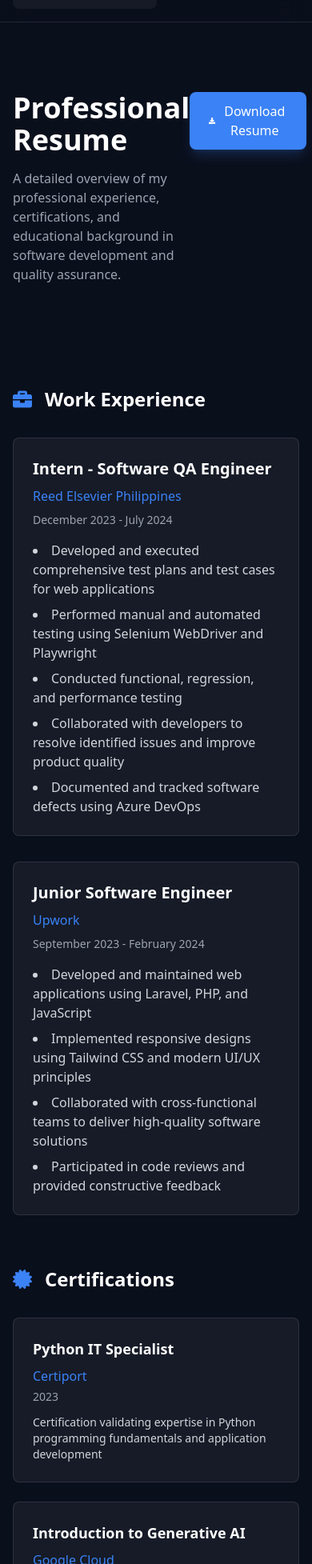
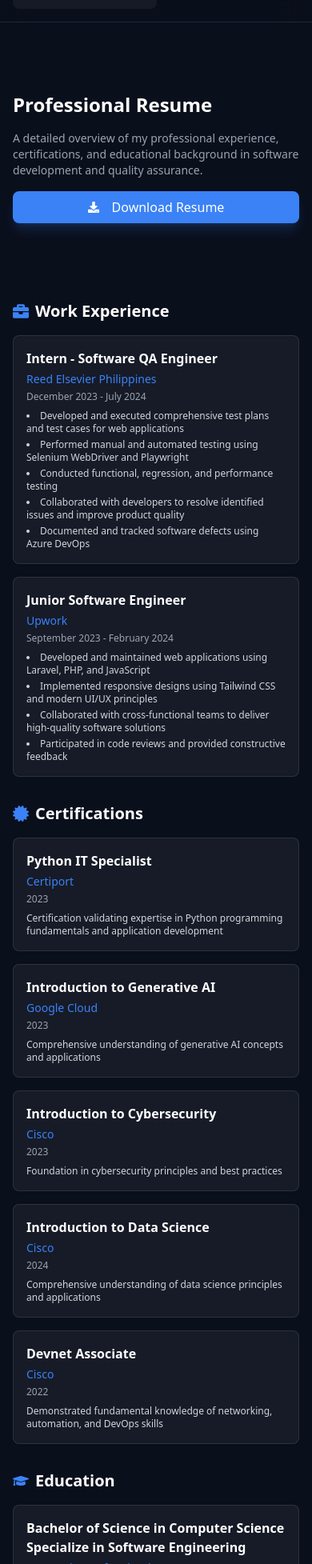
Before and after one commit to CodeDecoder13/Project-Webportfolio, a Next.js app in the folder my-app/: page /resume in a window 390 px wide. Shown: the part 45-2000 px from the top of the page at 80% size. Built offline with nearby package versions, Linux system fonts and the light colour scheme.

Commit message:
fix - testimonials responsive fix- about me context justify fix - navigation in the mobile responsiveness fix - mobile responsiveness of the resume page

```diff
--- a/my-app/src/components/Testimonials.tsx
+++ b/my-app/src/components/Testimonials.tsx
@@ -108,17 +108,17 @@ const Testimonials = () => {
               <div className="animate-spin rounded-full h-8 w-8 border-t-2 border-white"></div>
             </div>
           ) : (
-            <div className="flex gap-8">
+            <div className="flex gap-4 sm:gap-6 md:gap-8">
               {[...testimonials, ...testimonials].map((testimonial, index) => (
                 <div
                   key={`${testimonial.id}-${index}`}
-                  className="flex-shrink-0 max-w-[500px] min-w-[300px] bg-white/5 p-6 rounded-lg shadow-lg border border-white/10 hover:bg-white/10 transition-all duration-300"
+                  className="flex-shrink-0 w-[calc(100vw-4rem)] sm:w-80 md:w-96 bg-white/5 p-4 sm:p-6 rounded-lg shadow-lg border border-white/10 hover:bg-white/10 transition-all duration-300 flex flex-col"
                 >
-                  <p className="text-gray-300 mb-4 text-base leading-relaxed">{testimonial.message}</p>
+                  <p className="text-gray-300 mb-4 text-sm sm:text-base leading-relaxed overflow-y-auto max-h-40 pr-2 custom-scrollbar">{testimonial.message}</p>
                   <div className="flex items-center justify-between mt-4">
                     <div>
-                      <h4 className="text-white font-medium">{testimonial.name}</h4>
-                      <p className="text-gray-400 text-sm">{testimonial.role}</p>
+                      <h4 className="text-white font-medium text-sm sm:text-base">{testimonial.name}</h4>
+                      <p className="text-gray-400 text-xs sm:text-sm">{testimonial.role}</p>
                     </div>
                     {testimonial.linkedin_url && (
                       <a
@@ -127,7 +127,7 @@ const Testimonials = () => {
                         rel="noopener noreferrer"
                         className="text-blue-400 hover:text-blue-300 transition-colors"
                       >
-                        <FaLinkedin size={24} />
+                        <FaLinkedin size={20} className="sm:w-6 sm:h-6" />
                       </a>
                     )}
                   </div>
--- a/my-app/src/pages/resume.tsx
+++ b/my-app/src/pages/resume.tsx
@@ -114,10 +114,10 @@ const Resume = () => {
           className="bg-gradient-to-b from-background to-background/50 py-16"
         >
           <div className="max-w-7xl mx-auto px-4 sm:px-6 lg:px-8">
-            <div className="flex justify-between items-start">
-              <div>
-                <h1 className="text-4xl font-bold text-white mb-4">Professional Resume</h1>
-                <p className="text-gray-400 max-w-2xl">
+            <div className="flex flex-col sm:flex-row justify-between items-start space-y-4 sm:space-y-0">
+              <div className="w-full sm:w-2/3">
+                <h1 className="text-2xl sm:text-3xl lg:text-4xl font-bold text-white mb-4">Professional Resume</h1>
+                <p className="text-sm sm:text-base text-gray-400 max-w-2xl">
                   A detailed overview of my professional experience, certifications, and educational background
                   in software development and quality assurance.
                 </p>
@@ -126,40 +126,40 @@ const Resume = () => {
                 whileHover={{ scale: 1.05 }}
                 whileTap={{ scale: 0.95 }}
                 onClick={handleDownload}
-                className="px-6 py-3 bg-primary text-white rounded-lg flex items-center space-x-2 hover:bg-primary/90 transition-colors shadow-lg shadow-primary/20"
+                className="w-full sm:w-auto px-4 sm:px-6 py-2 sm:py-3 bg-primary text-white rounded-lg flex items-center justify-center space-x-2 hover:bg-primary/90 transition-colors shadow-lg shadow-primary/20"
               >
-                <FaDownload className="text-sm" />
+                <FaDownload className="text-sm mr-2" />
                 <span>Download Resume</span>
               </motion.button>
             </div>
           </div>
         </motion.div>
 
-        <div className="max-w-7xl mx-auto px-4 sm:px-6 lg:px-8 py-16">
+        <div className="max-w-7xl mx-auto px-4 sm:px-6 lg:px-8 py-8 sm:py-12 lg:py-16">
           {/* Work Experience */}
           <motion.section
             initial={{ opacity: 0, y: 20 }}
             animate={{ opacity: 1, y: 0 }}
             transition={{ delay: 0.2 }}
-            className="mb-16"
+            className="mb-8 sm:mb-12 lg:mb-16"
           >
-            <div className="flex items-center mb-8">
-              <FaBriefcase className="text-primary text-2xl mr-4" />
-              <h2 className="text-2xl font-bold text-white">Work Experience</h2>
+            <div className="flex items-center mb-4 sm:mb-6 lg:mb-8">
+              <FaBriefcase className="text-primary text-xl sm:text-2xl mr-2 sm:mr-4" />
+              <h2 className="text-xl sm:text-2xl lg:text-3xl font-bold text-white">Work Experience</h2>
             </div>
-            <div className="space-y-8">
+            <div className="space-y-4 sm:space-y-6 lg:space-y-8">
               {experience.map((job, index) => (
                 <motion.div
                   key={index}
                   initial={{ opacity: 0, x: -20 }}
                   animate={{ opacity: 1, x: 0 }}
                   transition={{ delay: 0.1 * index }}
-                  className="bg-white/5 rounded-lg p-6 border border-white/10 hover:border-primary/50 transition-colors"
+                  className="bg-white/5 rounded-lg p-4 sm:p-6 border border-white/10 hover:border-primary/50 transition-colors"
                 >
-                  <h3 className="text-xl font-semibold text-white mb-2">{job.title}</h3>
-                  <p className="text-primary mb-2">{job.company}</p>
-                  <p className="text-gray-400 text-sm mb-4">{job.duration}</p>
-                  <ul className="list-disc list-inside space-y-2 text-gray-300">
+                  <h3 className="text-base sm:text-xl font-semibold text-white mb-1 sm:mb-2">{job.title}</h3>
+                  <p className="text-primary text-sm sm:text-base mb-1 sm:mb-2">{job.company}</p>
+                  <p className="text-gray-400 text-xs sm:text-sm mb-2 sm:mb-4">{job.duration}</p>
+                  <ul className="list-disc list-inside space-y-1 sm:space-y-2 text-gray-300 text-xs sm:text-base">
                     {job.description.map((item, i) => (
                       <li key={i}>{item}</li>
                     ))}
@@ -174,25 +174,25 @@ const Resume = () => {
             initial={{ opacity: 0, y: 20 }}
             animate={{ opacity: 1, y: 0 }}
             transition={{ delay: 0.4 }}
-            className="mb-16"
+            className="mb-8 sm:mb-12 lg:mb-16"
           >
-            <div className="flex items-center mb-8">
-              <FaCertificate className="text-primary text-2xl mr-4" />
-              <h2 className="text-2xl font-bold text-white">Certifications</h2>
+            <div className="flex items-center mb-4 sm:mb-6 lg:mb-8">
+              <FaCertificate className="text-primary text-xl sm:text-2xl mr-2 sm:mr-4" />
+              <h2 className="text-xl sm:text-2xl lg:text-3xl font-bold text-white">Certifications</h2>
             </div>
-            <div className="grid grid-cols-1 md:grid-cols-2 lg:grid-cols-3 gap-6">
+            <div className="grid grid-cols-1 sm:grid-cols-2 lg:grid-cols-3 gap-4 sm:gap-6">
               {certifications.map((cert, index) => (
                 <motion.div
                   key={index}
                   initial={{ opacity: 0, y: 20 }}
                   animate={{ opacity: 1, y: 0 }}
                   transition={{ delay: 0.1 * index }}
-                  className="bg-white/5 rounded-lg p-6 border border-white/10 hover:border-primary/50 transition-colors"
+                  className="bg-white/5 rounded-lg p-4 sm:p-6 border border-white/10 hover:border-primary/50 transition-colors"
                 >
-                  <h3 className="text-lg font-semibold text-white mb-2">{cert.name}</h3>
-                  <p className="text-primary mb-1">{cert.issuer}</p>
-                  <p className="text-gray-400 text-sm mb-3">{cert.date}</p>
-                  <p className="text-gray-300 text-sm">{cert.description}</p>
+                  <h3 className="text-base sm:text-lg font-semibold text-white mb-1 sm:mb-2">{cert.name}</h3>
+                  <p className="text-primary text-sm mb-1">{cert.issuer}</p>
+                  <p className="text-gray-400 text-xs sm:text-sm mb-2">{cert.date}</p>
+                  <p className="text-gray-300 text-xs sm:text-sm">{cert.description}</p>
                 </motion.div>
               ))}
             </div>
@@ -203,23 +203,21 @@ const Resume = () => {
             initial={{ opacity: 0, y: 20 }}
             animate={{ opacity: 1, y: 0 }}
             transition={{ delay: 0.6 }}
+            className="mb-8 sm:mb-12 lg:mb-16"
           >
-            <div className="flex items-center mb-8">
-              <FaGraduationCap className="text-primary text-2xl mr-4" />
-              <h2 className="text-2xl font-bold text-white">Education</h2>
+            <div className="flex items-center mb-4 sm:mb-6 lg:mb-8">
+              <FaGraduationCap className="text-primary text-xl sm:text-2xl mr-2 sm:mr-4" />
+              <h2 className="text-xl sm:text-2xl lg:text-3xl font-bold text-white">Education</h2>
             </div>
-            <div className="bg-white/5 rounded-lg p-6 border border-white/10 hover:border-primary/50 transition-colors">
-              <h3 className="text-xl font-semibold text-white mb-2">{education.degree}</h3>
-              <p className="text-primary mb-2">{education.school}</p>
-              <p className="text-gray-400 text-sm mb-4">{education.duration}</p>
-              <div className="space-y-2">
-                <h4 className="text-white font-medium mb-2">Achievements:</h4>
-                <ul className="list-disc list-inside space-y-1 text-gray-300">
-                  {education.achievements.map((achievement, index) => (
-                    <li key={index}>{achievement}</li>
-                  ))}
-                </ul>
-              </div>
+            <div className="bg-white/5 rounded-lg p-4 sm:p-6 border border-white/10 hover:border-primary/50 transition-colors">
+              <h3 className="text-base sm:text-xl font-semibold text-white mb-1 sm:mb-2">{education.degree}</h3>
+              <p className="text-primary text-sm sm:text-base mb-1 sm:mb-2">{education.school}</p>
+              <p className="text-gray-400 text-xs sm:text-sm mb-2 sm:mb-4">{education.duration}</p>
+              <ul className="list-disc list-inside space-y-1 sm:space-y-2 text-gray-300 text-xs sm:text-base">
+                {education.achievements.map((achievement, index) => (
+                  <li key={index}>{achievement}</li>
+                ))}
+              </ul>
             </div>
           </motion.section>
         </div>
--- a/my-app/src/styles/globals.css
+++ b/my-app/src/styles/globals.css
@@ -11,19 +11,6 @@ body {
   @apply bg-background text-white antialiased;
 }
 
-/* Custom scrollbar */
-::-webkit-scrollbar {
-  width: 10px;
-}
-
-::-webkit-scrollbar-track {
-  @apply bg-background;
-}
-
-::-webkit-scrollbar-thumb {
-  @apply bg-white/10 rounded-full hover:bg-white/20 transition-colors;
-}
-
 /* Smooth transitions */
 * {
   @apply transition-colors duration-200;
@@ -31,8 +18,8 @@ body {
 
 /* Testimonials scroll animation */
 .testimonials-scroll-container {
+  overflow: hidden;
   width: 100%;
-  overflow: hidden;
   position: relative;
 }
 
@@ -55,3 +42,50 @@ body {
 .testimonials-scroll:hover {
   animation-play-state: paused;
 }
+
+/* Mobile and Tablet Responsiveness */
+@media (max-width: 768px) {
+  .testimonials-scroll {
+    animation: scroll 45s linear infinite;
+    padding: 0.5rem;
+  }
+}
+
+@media (max-width: 480px) {
+  .testimonials-scroll {
+    animation: scroll 30s linear infinite;
+    padding: 0.25rem;
+  }
+}
+
+@layer utilities {
+  .custom-scrollbar::-webkit-scrollbar {
+    width: 6px;
+  }
+
+  .custom-scrollbar::-webkit-scrollbar-track {
+    background: rgba(255, 255, 255, 0.1);
+    border-radius: 10px;
+  }
+
+  .custom-scrollbar::-webkit-scrollbar-thumb {
+    background: rgba(255, 255, 255, 0.3);
+    border-radius: 10px;
+  }
+
+  .custom-scrollbar::-webkit-scrollbar-thumb:hover {
+    background: rgba(255, 255, 255, 0.5);
+  }
+
+  .dark .custom-scrollbar::-webkit-scrollbar-track {
+    background: rgba(0, 0, 0, 0.1);
+  }
+
+  .dark .custom-scrollbar::-webkit-scrollbar-thumb {
+    background: rgba(0, 0, 0, 0.3);
+  }
+
+  .dark .custom-scrollbar::-webkit-scrollbar-thumb:hover {
+    background: rgba(0, 0, 0, 0.5);
+  }
+}
```
Also changed, not shown: my-app/src/components/About.tsx (+19 -21 lines), my-app/src/components/ContactModal.tsx (+22 -20 lines), my-app/src/components/Hero.tsx (+12 -18 lines), my-app/src/components/Navigation.tsx (+65 -26 lines).
